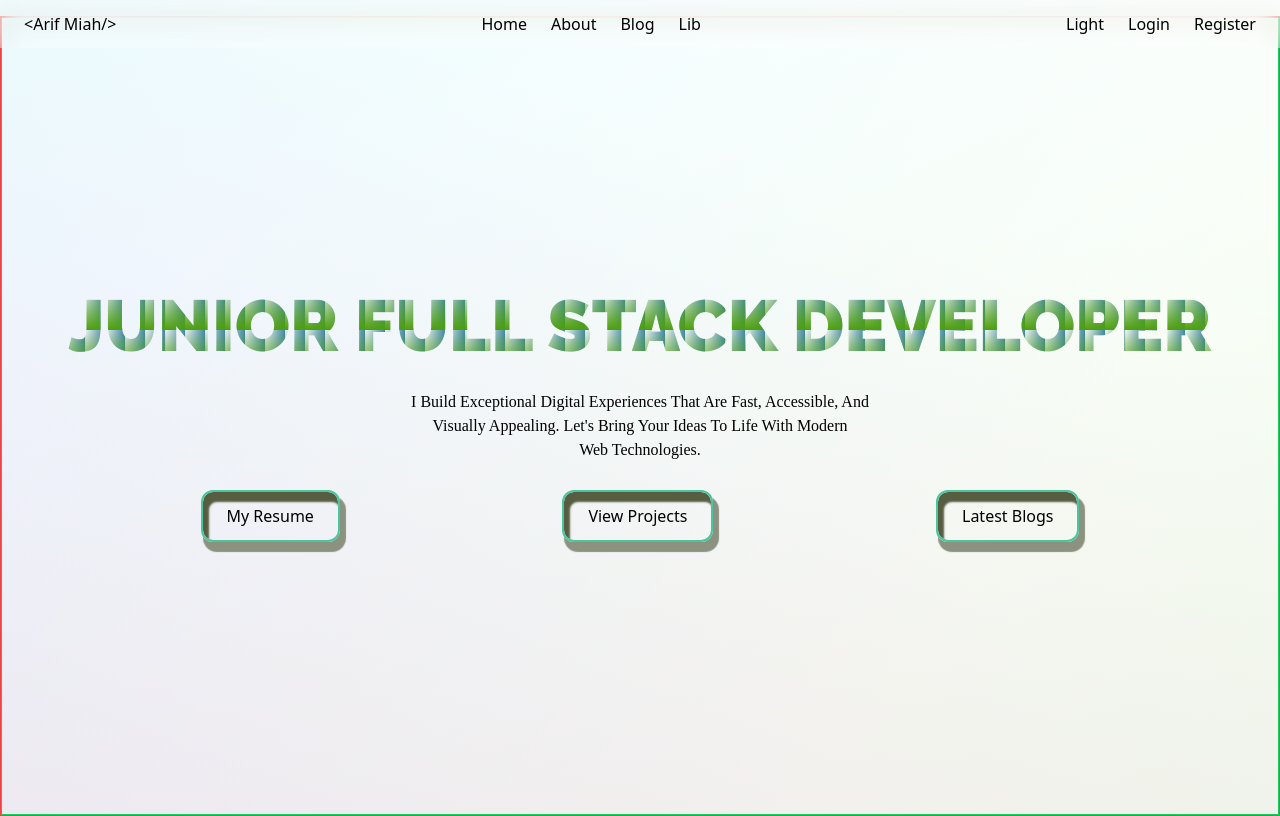
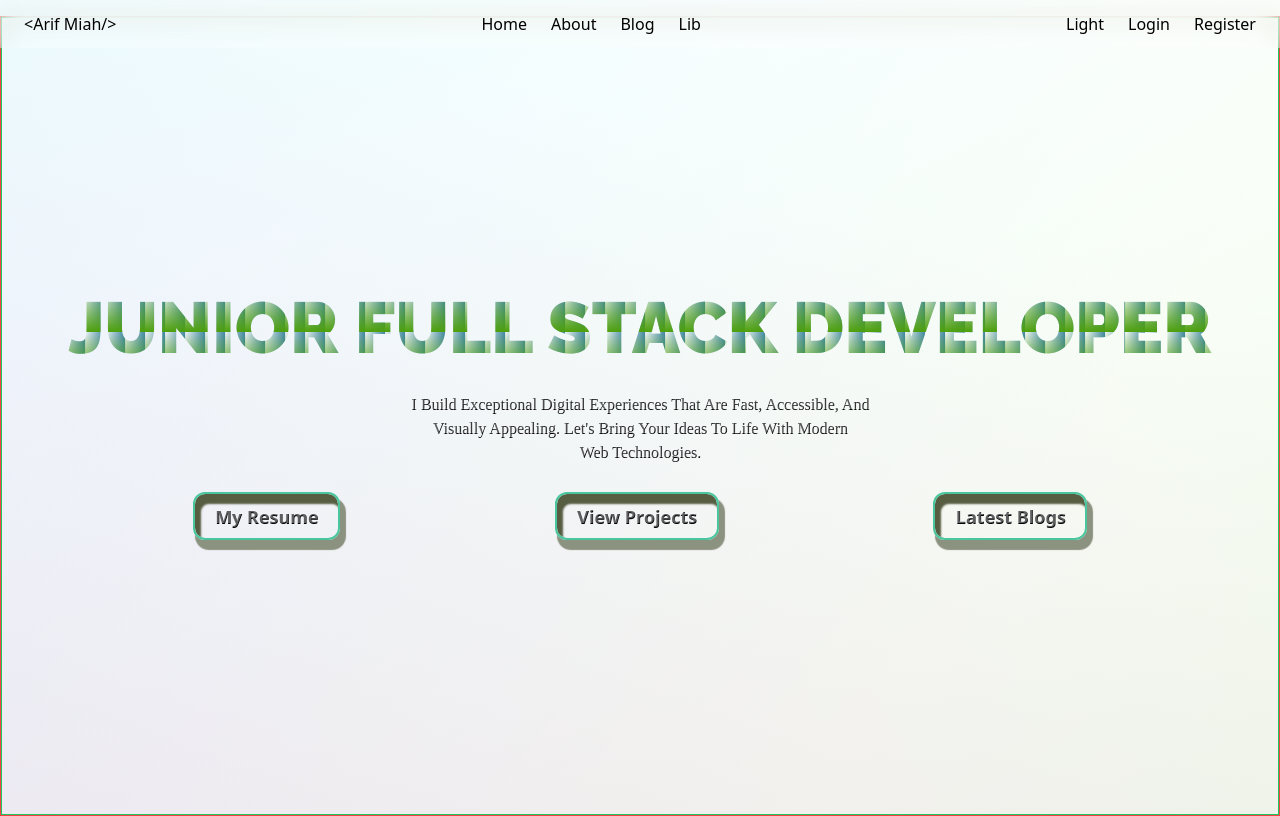
Before and after one commit to ArifMiah07/Portfolio-Arif-Miah, a React (Vite) app: page /v4 in a window 1280 px wide. Built offline with nearby package versions, Linux system fonts and the light colour scheme; a web font is replaced by a local one.

Commit message:
update cta button

```diff
--- a/src/Version/version4/pages/landingPage/LandingPage.jsx
+++ b/src/Version/version4/pages/landingPage/LandingPage.jsx
@@ -58,7 +58,7 @@ export default function LandingPage() {
               <span> Full Stack</span>
               <span> Developer</span>
             </h1>
-            <p className="capitalize text-center font-medium text-md my-4  p-3 text-black ">
+            <p className="textShadow text- capitalize text-center font-medium text-md my-4  p-3 text-black ">
               I build exceptional digital experiences that are fast, accessible,
               and <br />
               visually appealing. Let&apos;s bring your ideas to life with
@@ -67,9 +67,9 @@ export default function LandingPage() {
             </p>
             {/* CTA btns */}
             <div className="w-full h-full flex flex-row items-center justify-evenly  gap-6  ">
-              <button className={` landingPageCTA px-6 py-3  `}>My Resume</button>
-              <button className={` landingPageCTA px-6 py-3   `}>View Projects</button>
-              <button className={` landingPageCTA px-6 py-3  `}>Latest Blogs</button>
+              <button className={` text-lg font-semibold landingPageCTA px-5 py-2  `}>My Resume</button>
+              <button className={` text-lg font-semibold landingPageCTA px-5 py-2   `}>View Projects</button>
+              <button className={` text-lg font-semibold landingPageCTA px-5 py-2  `}>Latest Blogs</button>
             </div>
           </div>
           {/* just a div */}
--- a/src/index.css
+++ b/src/index.css
@@ -140,6 +140,11 @@ body p {
   -webkit-backdrop-filter: blur(5px);
   backdrop-filter: blur(5px);
 }
+/* paragraph */
+.textShadow {
+  color: #fafbff60;
+  text-shadow: rgb(0, 0, 0) 0.5px 0.9px;
+}
 
 /* border image in landing page */
 .bdrImgLandingPage {
@@ -158,6 +163,8 @@ body p {
   box-sizing: border-box;
   /* box-shadow: 4px 8px 6px 2px #cae393, inset 4px 8px 6px 2px #cae393; */
   box-shadow: 4px 8px 1px 2px #8c9280, inset 4px 8px 2px 2px #565d41;
+  color: #fafbff60;
+  text-shadow: rgb(0, 0, 0) 0.5px 0.9px;
 }
 :hover.landingPageCTA {
   border: 2px solid #49c69d;
@@ -166,20 +173,26 @@ body p {
   /* box-shadow: 4px 8px 6px 2px #cae393, inset 4px 8px 6px 2px #cae393; */
   box-shadow: 1px 1px 1px 2px #8c9280, inset 1px 1px 1px 2px #565d41;
   background-color: white;
-  color: black;
-  animation: animateCTA 3s ease-in-out 1s 4 alternate both  ;
+  background: linear-gradient(transparent, #4d9f0c 40px),
+    linear-gradient(0.25turn, transparent, #3f87a6 20px);
+  /* color: black; */
+  /* text-shadow: red 1px 1px; */
+  animation: animateCTA 3s ease-in-out 0s 2 alternate both;
 }
 
 /* animate */
 
 @keyframes animateCTA {
-  from{
+  from {
     background-color: white;
     color: black;
+    text-shadow: -1px 0 rgb(232, 7, 7), 0 1px rgb(207, 26, 195),
+      1px 0 rgb(147, 0, 245), 0 -1px rgb(4, 214, 211);
   }
-  to{
+  to {
     background-color: black;
     color: white;
+    text-shadow: -1px 0 black, 0 1px black, 1px 0 black, 0 -1px black;
   }
 }
 
```
